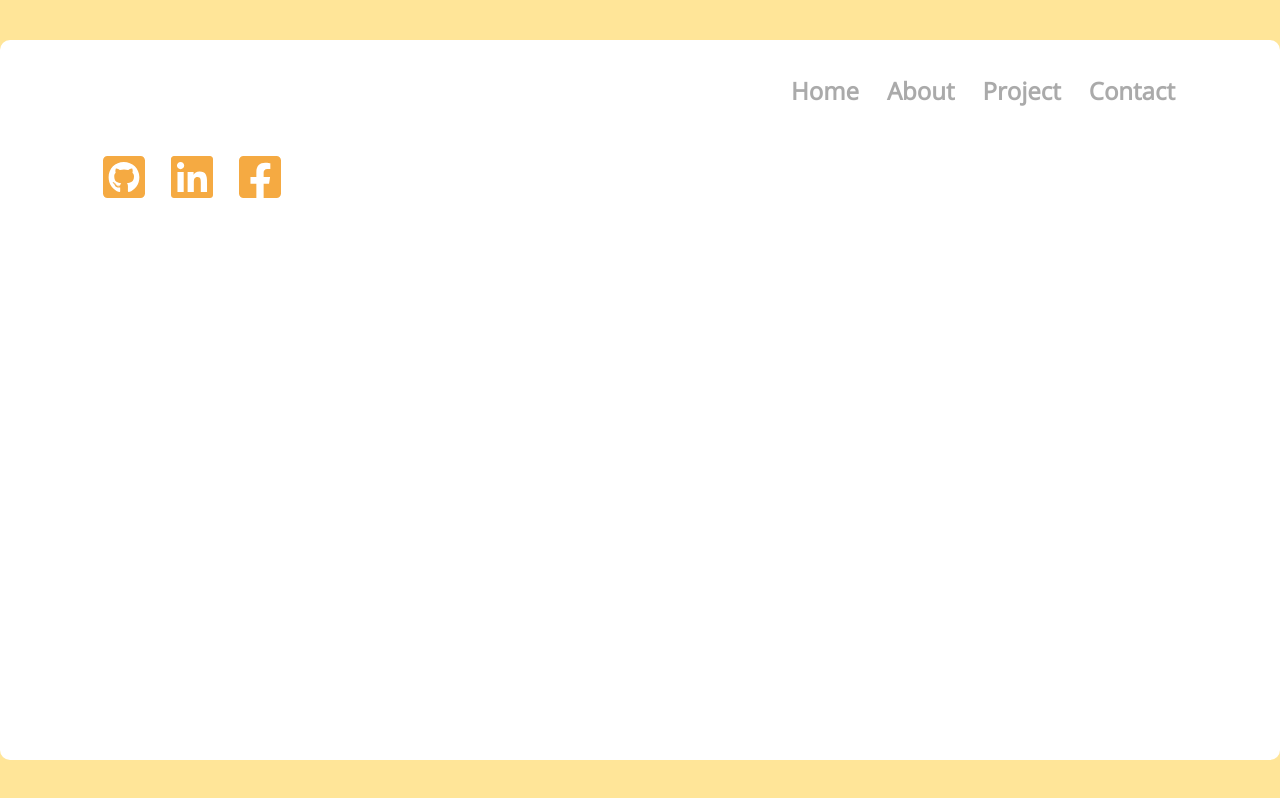
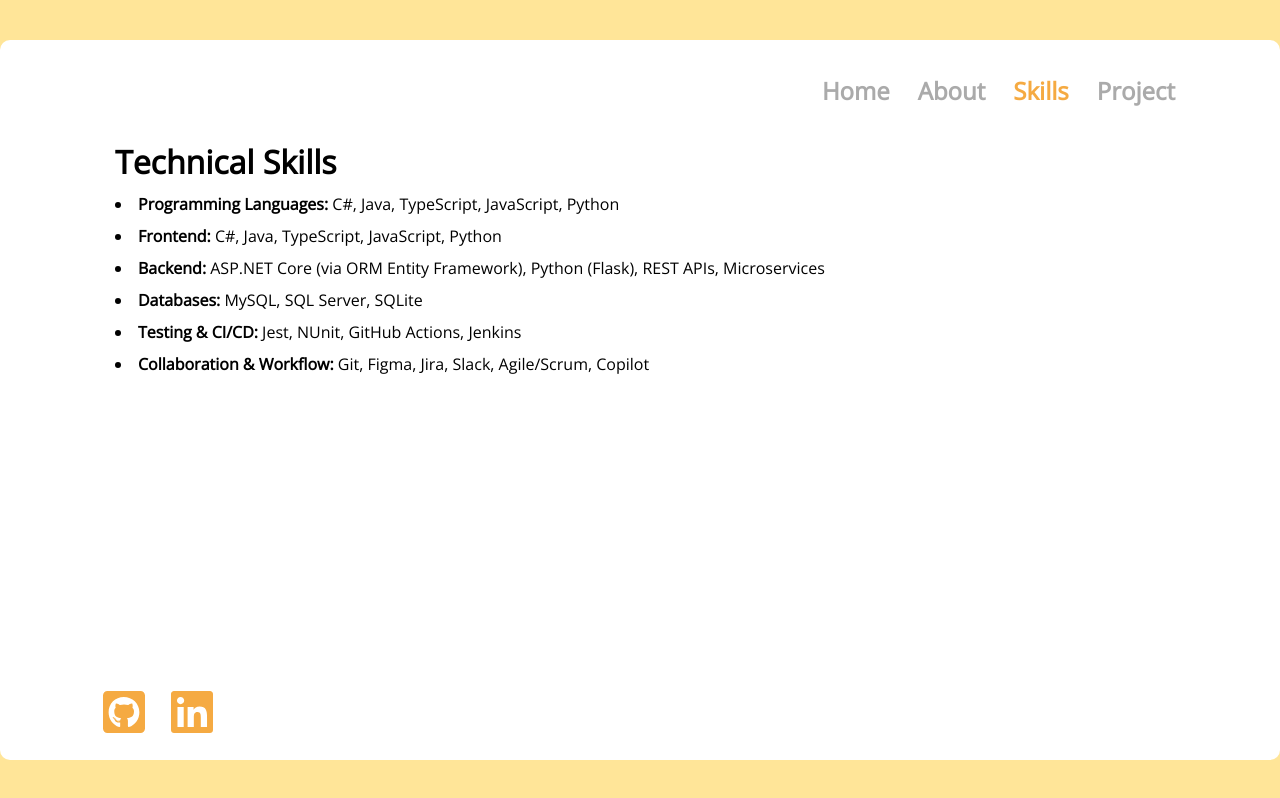
Before and after one commit to yrfang/yrfang.github.io, a React (Create React App) app: page /skills in a window 1280 px wide. Built offline with nearby package versions, Linux system fonts and the light colour scheme; a web font is replaced by a local one.

Commit message:
Add skills section

```diff
--- a/src/App.js
+++ b/src/App.js
@@ -1,5 +1,5 @@
 import { BrowserRouter as Router, Switch, Route } from 'react-router-dom';
-import { Home, About, Project, NavBar, Footer } from './components';
+import { Home, About, Project, Skills, NavBar, Footer } from './components';
 import './styles/App.scss';
 
 function App() {
@@ -10,6 +10,7 @@ function App() {
         <Switch>
           <Route exact path="/"><Home /></Route>
           <Route path="/about"><About /></Route>
+          <Route path="/skills"><Skills /></Route>
           <Route path="/project"><Project /></Route>
         </Switch>
         <Footer />
--- a/src/components/Contact.js
+++ /dev/null
@@ -1,12 +0,0 @@
-import "../styles/contact.scss";
-
-const Contact = () => {
-  return (
-    <div className="contact">
-      <h1>Let’s stay in touch!</h1>
-      <h3>Email</h3>
-    </div>
-  );
-};
-
-export default Contact;
--- a/src/components/Footer.js
+++ b/src/components/Footer.js
@@ -21,15 +21,6 @@ const Footer = () => {
           <FaLinkedin />
         </span>
       </a>
-      <a
-        href="https://www.facebook.com/yingrufang/"
-        target="_blank"
-        rel="noreferrer"
-      >
-        <span className="footer-icon">
-          <FaFacebookSquare />
-        </span>
-      </a>
     </footer>
   );
 };
--- a/src/components/Home.js
+++ b/src/components/Home.js
@@ -8,7 +8,7 @@ const Home = () => {
       <div className="title">
         <h1>
           <p>Hi, I am</p>
-          <p>Yingru Fang</p>
+          <p>Ying-Ru Fang</p>
           <p>Software developer</p>
         </h1>
         <Link to="about">
--- a/src/components/NavBar.js
+++ b/src/components/NavBar.js
@@ -78,20 +78,20 @@ const NavBar = () => {
             </li>
             <li>
               <Link
+                to="/skills"
+                onClick={handleClose}
+                style={{ color: location.pathname === "/skills" && "#f5aa42" }}
+              >
+                Skills
+              </Link>
+            </li>
+            <li>
+              <Link
                 to="/project"
                 onClick={handleClose}
                 style={{ color: location.pathname === "/project" && "#f5aa42" }}
               >
                 Project
-              </Link>
-            </li>
-            <li>
-              <Link
-                to="/contact"
-                onClick={handleClose}
-                style={{ color: location.pathname === "/contact" && "#f5aa42" }}
-              >
-                Contact
               </Link>
             </li>
           </ul>
--- a/src/components/Project.js
+++ b/src/components/Project.js
@@ -3,7 +3,7 @@ import "../styles/project.scss";
 const Project = () => {
   return (
     <div className="project">
-      <h1>Practice Projects</h1>
+      <h1>Side Projects</h1>
 
       <div className="container">
         <div className="project-card">
--- /dev/null
+++ b/src/components/Skills.js
@@ -0,0 +1,19 @@
+import "../styles/skills.scss";
+
+const Skills = () => {
+  return (
+    <div div className="skills">
+      <div className="container">
+        <h1>Technical Skills</h1>
+        <li><b>Programming Languages:</b> C#, Java, TypeScript, JavaScript, Python</li>
+        <li><b>Frontend:</b> C#, Java, TypeScript, JavaScript, Python</li>
+        <li><b>Backend:</b> ASP.NET Core (via ORM Entity Framework), Python (Flask), REST APIs, Microservices</li>
+        <li><b>Databases:</b> MySQL, SQL Server, SQLite</li>
+        <li><b>Testing & CI/CD:</b> Jest, NUnit, GitHub Actions, Jenkins</li>
+        <li><b>Collaboration & Workflow:</b> Git, Figma, Jira, Slack, Agile/Scrum, Copilot</li>
+      </div>
+    </div>
+  );
+};
+
+export default Skills;
--- a/src/components/index.js
+++ b/src/components/index.js
@@ -1,8 +1,8 @@
 import Home from "./Home";
 import About from "./About";
 import Project from "./Project";
-import Contact from "./Contact";
+import Skills from "./Skills";
 import NavBar from "./NavBar";
 import Footer from "./Footer";
 
-export { Home, About, Project, Contact, NavBar, Footer };
+export { Home, About, Project, Skills, NavBar, Footer };
--- a/src/styles/contact.scss
+++ /dev/null
@@ -1,19 +0,0 @@
-.contact {
-  flex-grow: 1;
-
-  h3 {
-    margin-top: 20px;
-  }
-
-  p {
-    font-size: 18px;
-    line-height: 26px;
-  }
-}
-
-.contact iframe {
-  border: 0;
-  width: 100%;
-  height: 400px;
-  margin-bottom: 15px;
-}
--- /dev/null
+++ b/src/styles/skills.scss
@@ -0,0 +1,11 @@
+.skills {
+  flex-grow: 1;
+
+  .container {
+    margin-bottom: 30px;
+
+    li {
+      margin: 10px 0;
+    }
+  }
+}
```
